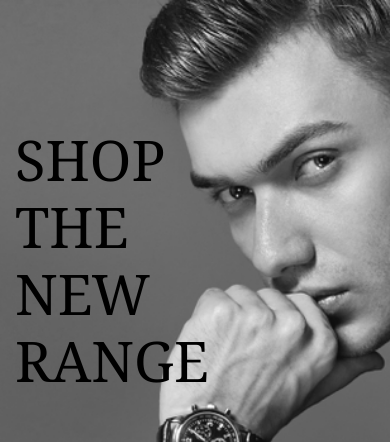
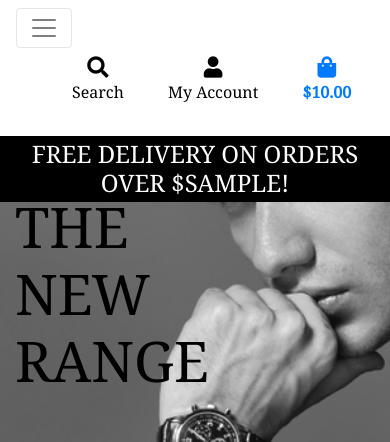
Before and after one commit to adamkcook94/j_store, a Django app: template home/templates/home/index.html in a window 390 px wide. Shown: the top 442 px of the page. Run offline with Django 3.2, Linux system fonts and the light colour scheme; the template is opened without the code that fills it: most values are stand-ins (such as "Sample title", 1, 10 or a date in 2020); some libraries are stand-ins or nearby versions.

Commit message:
added mobile header and main navbar

```diff
--- a/static/css/base.css
+++ b/static/css/base.css
@@ -56,6 +56,10 @@
     border: 1px solid black !important;
 }
 
+.bg-black {
+    background: #000 !important;
+}
+
 /* -------------------------------- Media Queries */
 
 /* Slightly larger container on xl screens */
--- a/templates/base.html
+++ b/templates/base.html
@@ -109,6 +109,21 @@
                 </ul>
             </div>
         </div>
+        <div class="row bg-white">
+            <nav class="navbar navbar-expand-lg navbar-light w-100">
+                <button class="navbar-toggler" type="button" data-toggle="collapse" data-target="#main-nav"
+                    aria-controls="main-nav" aria-expanded="false" aria-label="Toggle navigation">
+                    <span class="navbar-toggler-icon"></span>
+                </button>
+                {% include 'includes/mobile-top-header.html' %}
+                {% include 'includes/main-nav.html' %}
+            </nav>
+        </div>
+        <div id="delivery-banner" class="row text-center">
+            <div class="col bg-black text-white">
+                <h4 class="logo-font my-1">Free delivery on orders over ${{ free_delivery_threshold }}!</h4>
+            </div>
+        </div>
     </header>
 
     {% if messages %}
--- /dev/null
+++ b/templates/includes/main-nav.html
@@ -0,0 +1,53 @@
+<div class="collapse navbar-collapse" id="main-nav">
+    <ul class="navbar-nav w-auto mx-auto">
+        <li class="nav-item dropdown">
+            <a class="logo-font font-weight-bold nav-link text-black mr-5" href="#" id="all-products-link"
+                data-toggle="dropdown" aria-haspopup="true" aria-expanded="false">
+                All Items
+            </a>
+            <div class="dropdown-menu border-0" aria-labelledby="all-products-link">
+                <a href="" class="dropdown-item">By Price</a>
+                <a href="" class="dropdown-item ">By Rating</a>
+                <a href="" class="dropdown-item ">By Category</a>
+                <a href="" class="dropdown-item">All Watches & Chains</a>
+            </div>
+        </li>
+
+        <li class="nav-item dropdown">
+            <a class="logo-font font-weight-bold nav-link text-black mr-5" href="#" id="clothing-link"
+                data-toggle="dropdown" aria-haspopup="true" aria-expanded="false">
+                Watches
+            </a>
+            <div class="dropdown-menu border-0" aria-labelledby="clothing-link">
+                <a href="" class="dropdown-item">Sekonda</a>
+                <a href="" class="dropdown-item">Casio</a>
+                <a href="" class="dropdown-item">Tommy Hilfiger</a>
+                <a href="" class="dropdown-item">All Watches</a>
+            </div>
+        </li>
+
+        <li class="nav-item dropdown">
+            <a class="logo-font font-weight-bold nav-link text-black mr-5" href="#" id="homeware-link"
+                data-toggle="dropdown" aria-haspopup="true" aria-expanded="false">
+                Chains
+            </a>
+            <div class="dropdown-menu border-0" aria-labelledby="homeware-link">
+                <a href="" class="dropdown-item">Silver</a>
+                <a href="" class="dropdown-item">Gold</a>
+                <a href="" class="dropdown-item">All Chains</a>
+            </div>
+        </li>
+
+        <li class="nav-item dropdown">
+            <a class="logo-font font-weight-bold nav-link text-black" href="#" id="specials-link" data-toggle="dropdown"
+                aria-haspopup="true" aria-expanded="false">
+                Deals
+            </a>
+            <div class="dropdown-menu border-0" aria-labelledby="specials-link">
+                <a href="" class="dropdown-item">New Arrivals</a>
+                <a href="" class="dropdown-item">Deals</a>
+                <a href="" class="dropdown-item">Clearance</a>
+            </div>
+        </li>
+    </ul>
+</div>
--- /dev/null
+++ b/templates/includes/mobile-top-header.html
@@ -0,0 +1,63 @@
+<ul>
+    <li class="list-inline-item">
+        <a class="text-black nav-link d-block d-lg-none" href="#" id="mobile-search" data-toggle="dropdown"
+            aria-haspopup="true" aria-expanded="false">
+            <div class="text-center">
+                <div><i class="fas fa-search fa-lg"></i></div>
+                <p class="my-0">Search</p>
+            </div>
+        </a>
+        <div class="dropdown-menu border-0 w-100 p-3 rounded-0 my-0" aria-labelledby="mobile-search">
+            <form class="form" method="GET" action="">
+                <div class="input-group w-100">
+                    <input class="form-control border border-black rounded-0" type="text" name="q"
+                        placeholder="Search our site">
+                    <div class="input-group-append">
+                        <button class="form-control form-control btn btn-black border border-black rounded-0"
+                            type="submit">
+                            <span class="icon">
+                                <i class="fas fa-search"></i>
+                            </span>
+                        </button>
+                    </div>
+                </div>
+            </form>
+        </div>
+    </li>
+    <li class="list-inline-item dropdown">
+        <a class="text-black nav-link d-block d-lg-none" href="#" id="user-options" data-toggle="dropdown"
+            aria-haspopup="true" aria-expanded="false">
+            <div class="text-center">
+                <div><i class="fas fa-user fa-lg"></i></div>
+                <p class="my-0">My Account</p>
+            </div>
+        </a>
+        <div class="dropdown-menu border-0" aria-labelledby="user-options">
+            {% if request.user.is_authenticated %}
+            {% if request.user.is_superuser %}
+            <a href="{% url 'account_logout' %}" class="dropdown-item">Product Management</a>
+            {% endif %}
+            <a href="" class="dropdown-item">My Profile</a>
+            <a href="{% url 'account_logout' %}" class="dropdown-item">Logout</a>
+            {% else %}
+            <a href="{% url 'account_signup' %}" class="dropdown-item">Register</a>
+            <a href="{% url 'account_login' %}" class="dropdown-item">Login</a>
+            {% endif %}
+        </div>
+    </li>
+    <li class="list-inline-item">
+        <a class="{% if grand_total %}text-primary font-weight-bold{% else %}text-black{% endif %} nav-link d-block d-lg-none"
+            href="">
+            <div class="text-center">
+                <div><i class="fas fa-shopping-bag fa-lg"></i></div>
+                <p class="my-0">
+                    {% if grand_total %}
+                    ${{ grand_total|floatformat:2 }}
+                    {% else %}
+                    $0.00
+                    {% endif %}
+                </p>
+            </div>
+        </a>
+    </li>
+</ul>
```
